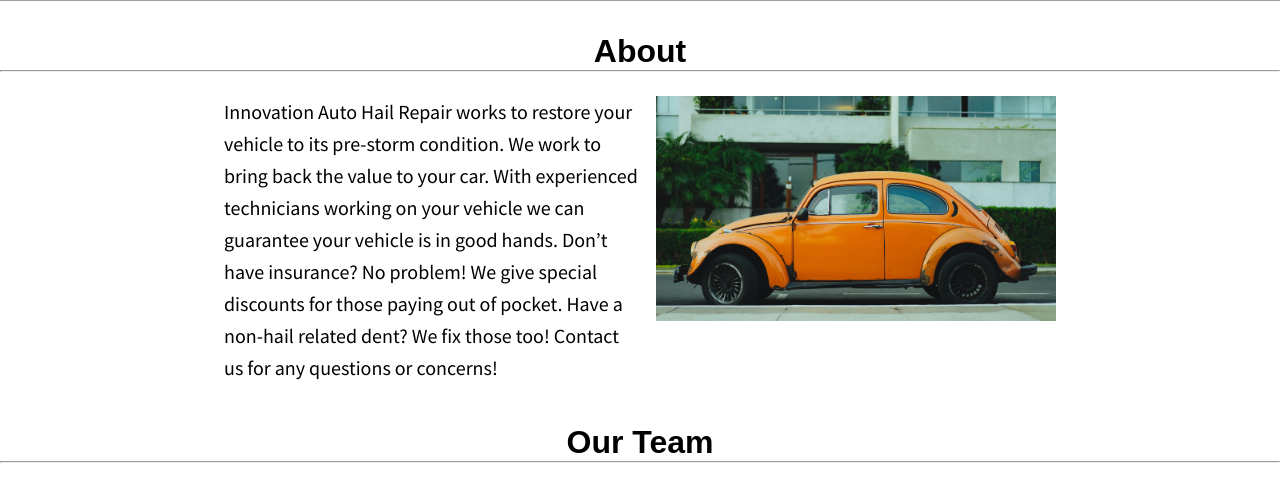
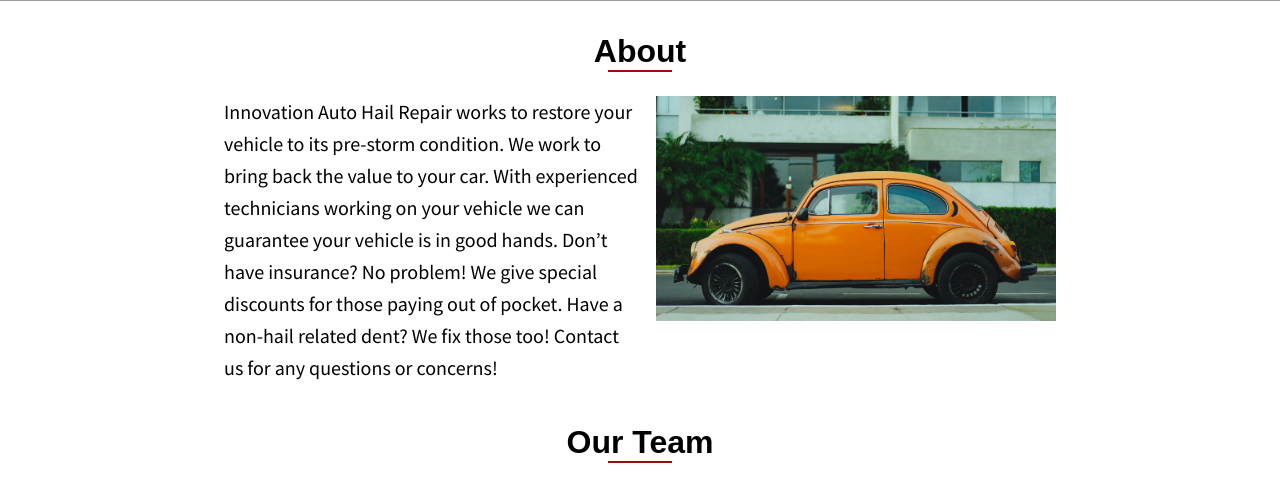
Before and after one commit to JRivera-31/Innovation-Auto-Repair, a Next.js app: page / in a window 1280 px wide. Shown: the part 799-1301 px from the top of the page. Built offline with nearby package versions, Linux system fonts and the light colour scheme; grey boxes are pictures that could not be loaded; a web font is replaced by a local one.

Commit message:
added <hr> styling

```diff
--- a/components/About/about.module.css
+++ b/components/About/about.module.css
@@ -2,6 +2,12 @@
     margin-top: 2rem;
     text-align: center;
     font-family: 'Chau Philomene One', sans-serif;
+}
+
+.aboutHr {
+    margin: 0 auto;
+    width: 5%;
+    border: 1px solid rgb(161, 11, 11);
 }
 
 .container {
--- a/components/OurTeam/ourTeam.module.css
+++ b/components/OurTeam/ourTeam.module.css
@@ -2,6 +2,12 @@
     text-align: center;
     margin: 2.5rem 0;
     font-family: 'Chau Philomene One', sans-serif;
+}
+
+.ourTeamHr {
+    margin: 0 auto;
+    width: 5%;
+    border: 1px solid rgb(161, 11, 11);
 }
 
 .row {
```
